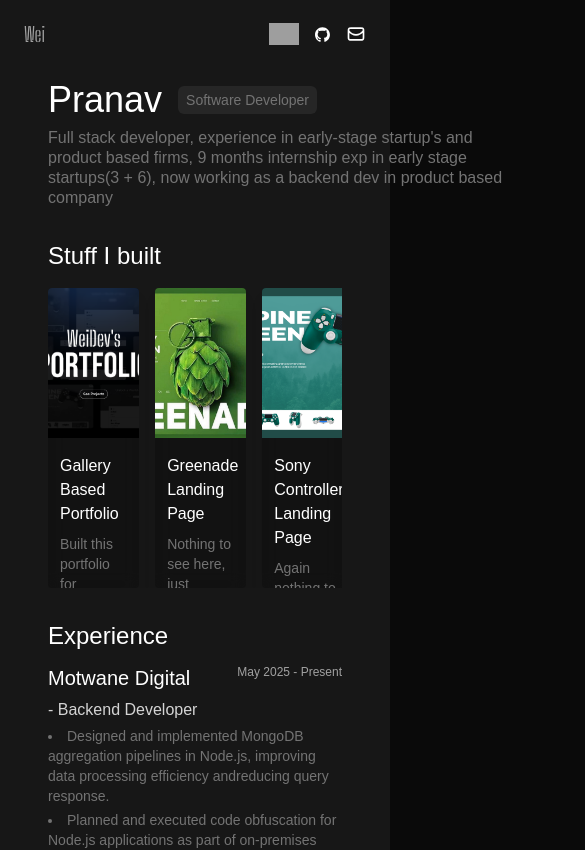
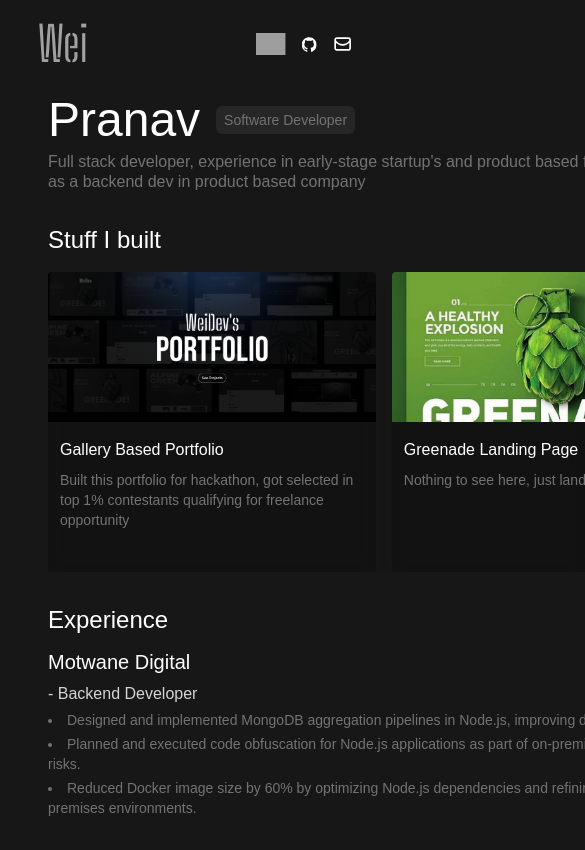
Before and after one commit to Pranav1117/Minimal-portfolio, a Next.js app: page / in a window 390 px wide. Shown: the top 850 px of the page, 585 px wide, since content can reach past the window. Built offline with nearby package versions, Linux system fonts and the light colour scheme; grey boxes are pictures that could not be loaded.

Commit message:
testing commit for responsiveness

```diff
--- a/src/app/components/Container.tsx
+++ b/src/app/components/Container.tsx
@@ -3,7 +3,7 @@ import Navbar from "./Navbar";
 
 const Container = ({ children }: { children: React.ReactNode }) => {
   return (
-    <div className="z-2 flex flex-col gap-8 max-w-[56rem] min-h-screen mx-auto bg-neutral-900 px-12 py-2">
+    <div className="z-2 flex flex-col gap-8 w-fit md:max-w-[56rem] min-h-screen mx-auto bg-neutral-900 px-12 py-2">
       {/* <div className="absolute top-[20%] left-[20%]  h-100 w-100 z-[-1] bg-gradient-to-b from-red-500 via-transparent"></div> */}
       <Navbar />
       {children}
--- a/src/app/components/Hero.tsx
+++ b/src/app/components/Hero.tsx
@@ -36,11 +36,11 @@ const HeroSection = () => {
           : { opacity: 0, y: 40, filter: "blur(8px)" }
       }
       transition={{ duration: 0.5, ease: easeOut }}
-      className="w-[100%] mt-18 shadow-[rgba(17,_17,_26,_0.1)_0px_0px_16px]"
+      className="w-[100%] mt-22 md:mt-18 shadow-[rgba(17,_17,_26,_0.1)_0px_0px_16px]"
     >
-      <div className="w-[30rem]">
+      <div className="  md:w-[30rem]">
         <div className="flex gap-4 items-center">
-          <h3 className="text-4xl">{Intro.name}</h3>
+          <h3 className="text-5xl md:text-4xl">{Intro.name}</h3>
           <div className="bg-neutral-800 rounded-md overflow-hidden">
             <MotionTag>{"Software Developer"}</MotionTag>
           </div>
--- a/src/app/components/Navbar.tsx
+++ b/src/app/components/Navbar.tsx
@@ -29,16 +29,16 @@ const Navbar = () => {
 
   return (
     <motion.nav
-      className={` z-10 fixed top-2 left-1/2 -translate-x-1/2 flex justify-between items-center px-6 py-3 transition-all duration-300 ${
+      className={`z-10 fixed top-2 left-1/2 -translate-x-1/2 flex justify-between items-center px-6 py-3 transition-all duration-300 ${
         scrolled
-          ? "rounded-full bg-neutral-800/70 backdrop-blur-md shadow-[4.0px_8.0px_8.0px_rgba(0,0,0,0.38)] w-[500rem] max-w-[47rem] "
-          : "bg-neutral-900 w-full max-w-[52.5rem]"
+          ? "rounded-full bg-neutral-800/70 backdrop-blur-md shadow-[4.0px_8.0px_8.0px_rgba(0,0,0,0.38)] w-screen md:w-[500rem] max-w-[47rem] "
+          : "bg-neutral-900 w-[93%] md:w-full md:max-w-[52.5rem]"
       }`}
       // initial={{ y: -50, opacity: 0 }}
       // animate={{ y: 0, opacity: 1 }}
     >
       <div
-        className={`${bigShouldersStencil.className} text-neutral-400 text-xl `}
+        className={`${bigShouldersStencil.className} text-neutral-400 text-5xl md:text-xl `}
       >
         Wei
       </div>
```
